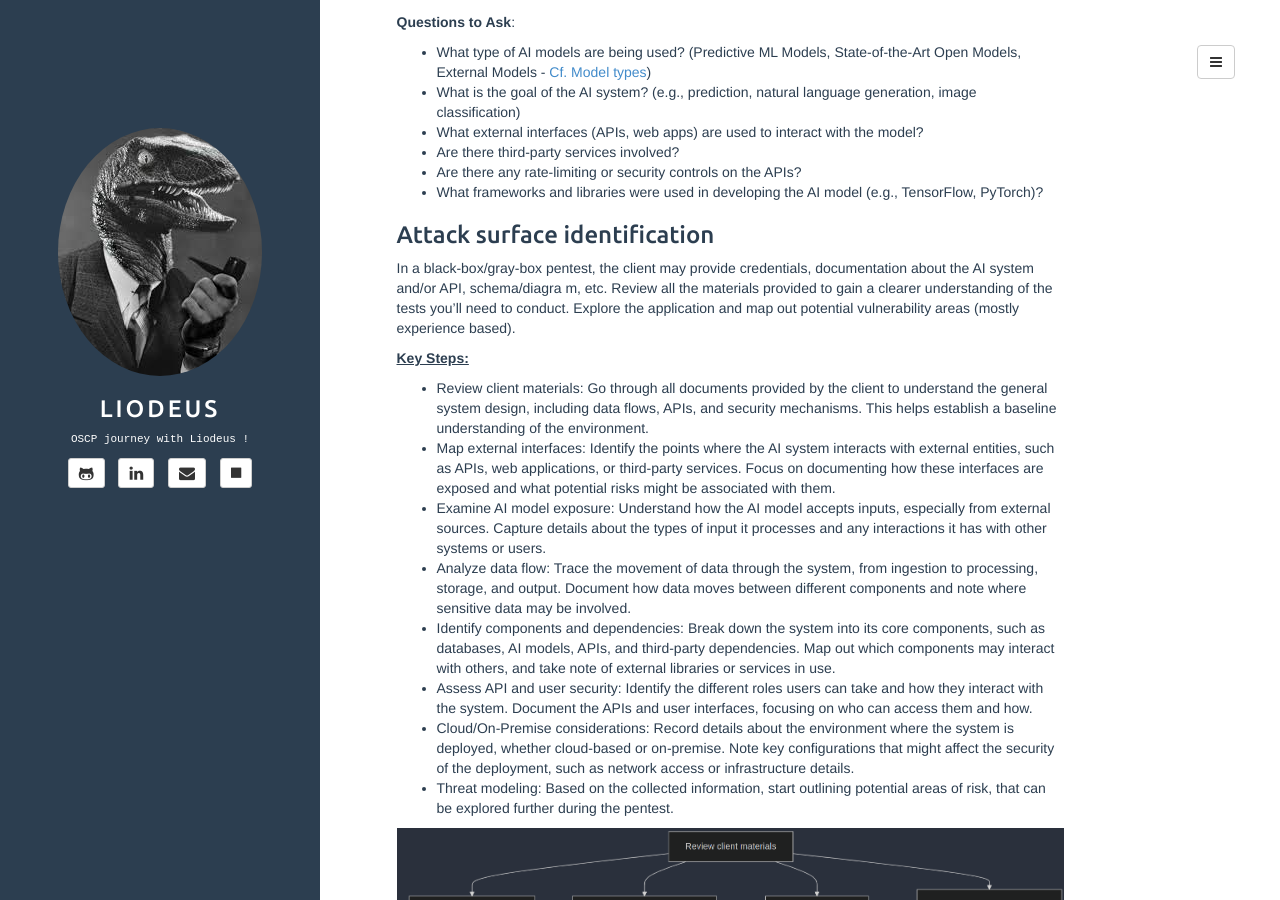
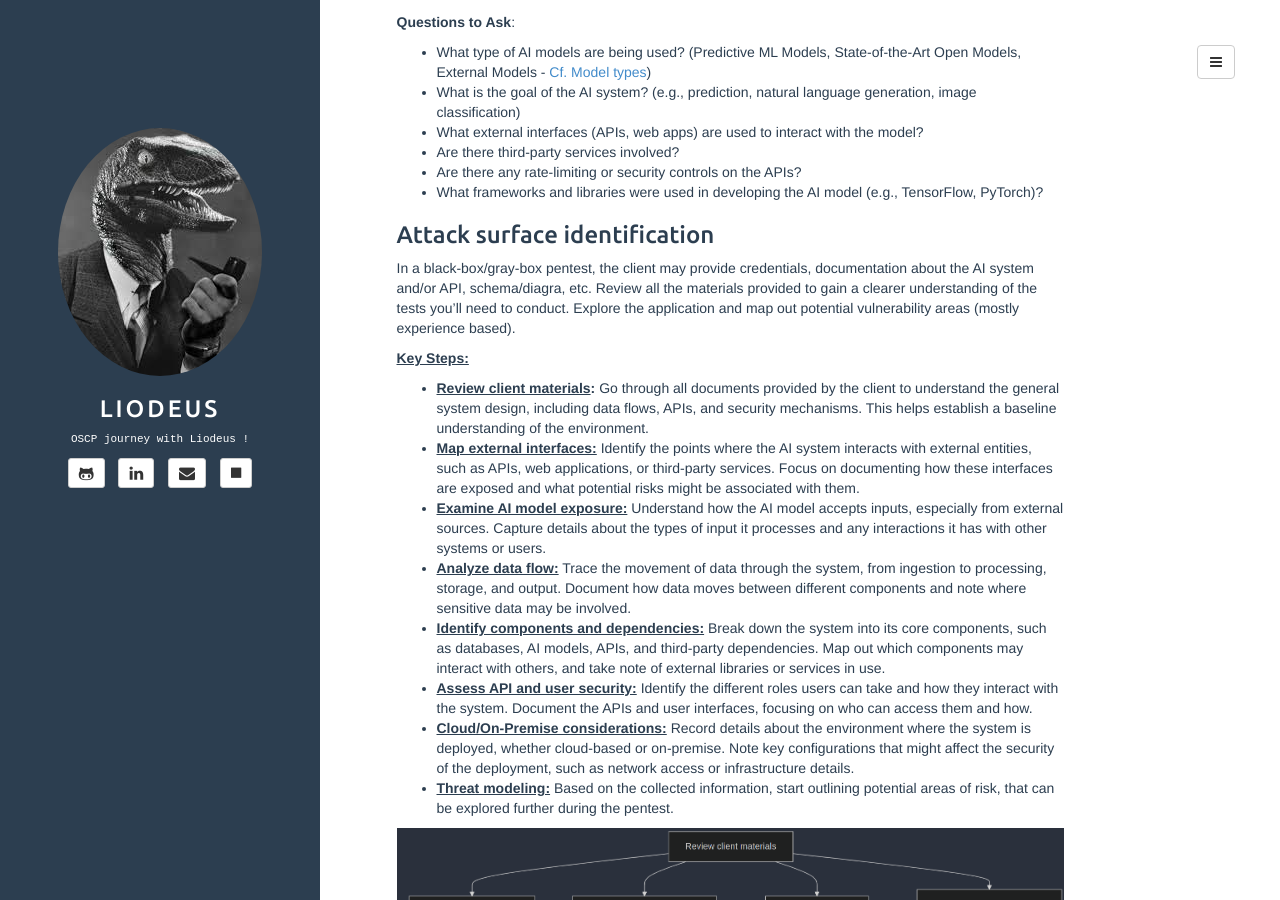
Before and after one commit to Liodeus/liodeus.github.io, a Jekyll site: the page built from _posts/2024-10-23-AI_cyber.security_review_and_testing.md, in a window 1280 px wide and 900 px high, scrolled down 759 px. Built offline with Jekyll 4.4.1, drawn with Linux system fonts in a browser that asks for light colours.

```diff
--- a/_posts/2024-10-23-AI_cyber.security_review_and_testing.md
+++ b/_posts/2024-10-23-AI_cyber.security_review_and_testing.md
@@ -37,17 +37,17 @@ In this phase, clarify the client's goals and establish the scope of the pentest
 * What frameworks and libraries were used in developing the AI model (e.g., TensorFlow, PyTorch)?
 
 ### Attack surface identification
-In a black-box/gray-box pentest, the client may provide credentials, documentation about the AI system and/or API, schema/diagra m, etc. Review all the materials provided to gain a clearer understanding of the tests you’ll need to conduct. Explore the application and map out potential vulnerability areas (mostly experience based).
+In a black-box/gray-box pentest, the client may provide credentials, documentation about the AI system and/or API, schema/diagra, etc. Review all the materials provided to gain a clearer understanding of the tests you’ll need to conduct. Explore the application and map out potential vulnerability areas (mostly experience based).
 
 **<u>Key Steps:</u>**
-* Review client materials: Go through all documents provided by the client to understand the general system design, including data flows, APIs, and security mechanisms. This helps establish a baseline understanding of the environment.
-* Map external interfaces: Identify the points where the AI system interacts with external entities, such as APIs, web applications, or third-party services. Focus on documenting how these interfaces are exposed and what potential risks might be associated with them.
-* Examine AI model exposure: Understand how the AI model accepts inputs, especially from external sources. Capture details about the types of input it processes and any interactions it has with other systems or users.
-* Analyze data flow: Trace the movement of data through the system, from ingestion to processing, storage, and output. Document how data moves between different components and note where sensitive data may be involved.
-* Identify components and dependencies: Break down the system into its core components, such as databases, AI models, APIs, and third-party dependencies. Map out which components may interact with others, and take note of external libraries or services in use.
-* Assess API and user security: Identify the different roles users can take and how they interact with the system. Document the APIs and user interfaces, focusing on who can access them and how.
-* Cloud/On-Premise considerations: Record details about the environment where the system is deployed, whether cloud-based or on-premise. Note key configurations that might affect the security of the deployment, such as network access or infrastructure details.
-* Threat modeling: Based on the collected information, start outlining potential areas of risk, that can be explored further during the pentest.
+* **<u>Review client materials</u>:** Go through all documents provided by the client to understand the general system design, including data flows, APIs, and security mechanisms. This helps establish a baseline understanding of the environment.
+* **<u>Map external interfaces:</u>** Identify the points where the AI system interacts with external entities, such as APIs, web applications, or third-party services. Focus on documenting how these interfaces are exposed and what potential risks might be associated with them.
+* **<u>Examine AI model exposure:</u>** Understand how the AI model accepts inputs, especially from external sources. Capture details about the types of input it processes and any interactions it has with other systems or users.
+* **<u>Analyze data flow:</u>** Trace the movement of data through the system, from ingestion to processing, storage, and output. Document how data moves between different components and note where sensitive data may be involved.
+* **<u>Identify components and dependencies:</u>** Break down the system into its core components, such as databases, AI models, APIs, and third-party dependencies. Map out which components may interact with others, and take note of external libraries or services in use.
+* **<u>Assess API and user security:</u>** Identify the different roles users can take and how they interact with the system. Document the APIs and user interfaces, focusing on who can access them and how.
+* **<u>Cloud/On-Premise considerations:</u>** Record details about the environment where the system is deployed, whether cloud-based or on-premise. Note key configurations that might affect the security of the deployment, such as network access or infrastructure details.
+* **<u>Threat modeling:</u>** Based on the collected information, start outlining potential areas of risk, that can be explored further during the pentest.
 
 ![Decision_tree](/assets/imgs/AI_security/tree.png)
 
```
